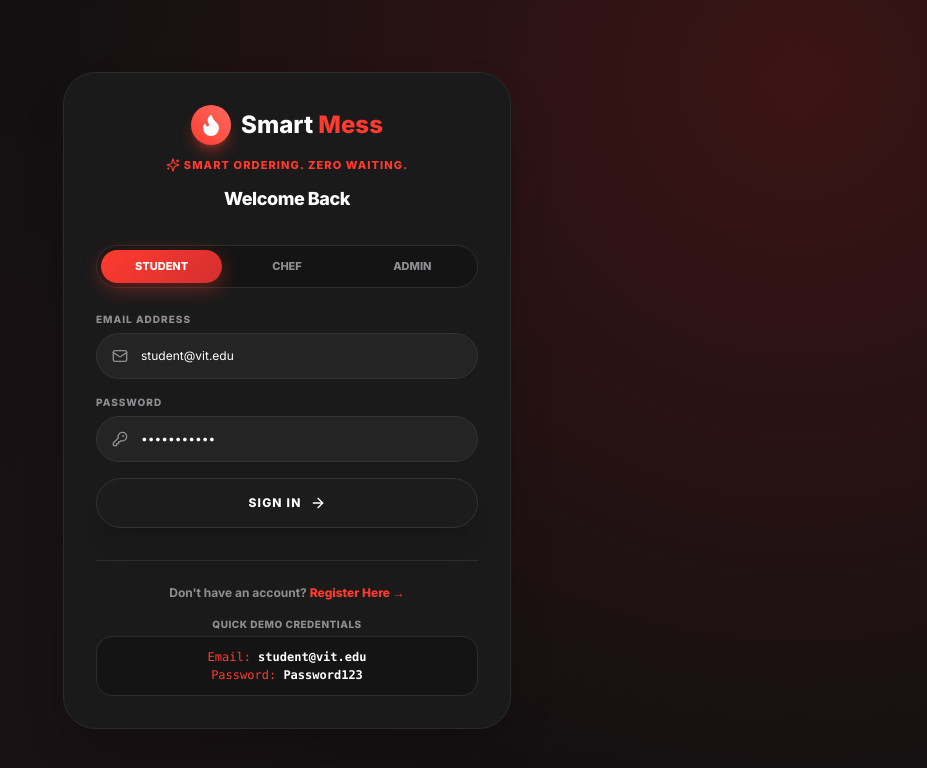
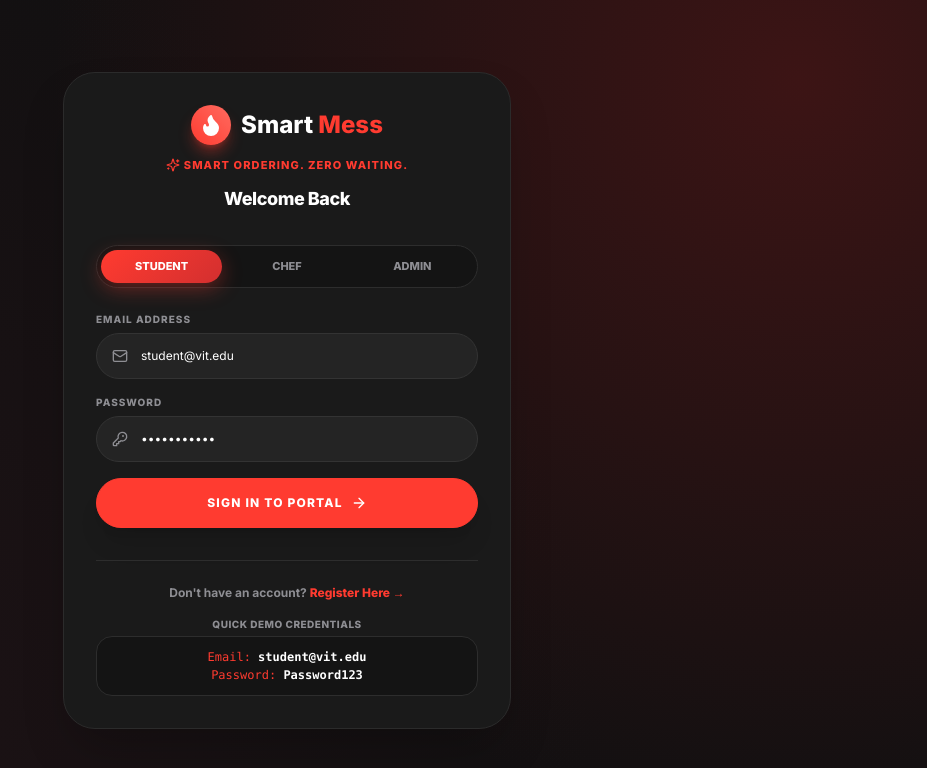
Before and after one commit to yashbawane24/Smart-Ordering-System, a React (Vite) app in the folder frontend/: page /login in a window 1280 px wide. Shown: the top 768 px of the page, without its empty margins (353-1280 px from the left). Built offline with nearby package versions, Linux system fonts and the light colour scheme; no server answers.

Commit message:
add connecting feedback to sign in button

```diff
--- a/frontend/src/pages/LoginPage.jsx
+++ b/frontend/src/pages/LoginPage.jsx
@@ -132,17 +132,21 @@ export const LoginPage = () => {
           <button
             type="submit"
             disabled={loading}
-            className="w-full py-4 px-4 bg-[#1C1C1C] hover:bg-[#FF3B30] disabled:opacity-50 text-white font-black text-xs uppercase tracking-widest rounded-full transition-all duration-300 shadow-xl border border-[#333333] hover:border-[#FF3B30] flex items-center justify-center gap-2 mt-6"
+            className="w-full py-4 px-4 bg-[#FF3B30] hover:brightness-110 disabled:opacity-50 text-white font-black text-xs uppercase tracking-widest rounded-full transition-all duration-300 shadow-xl border border-[#FF3B30] flex items-center justify-center gap-2 mt-6"
           >
             {loading ? (
-              <LoadingSpinner size="sm" className="border-white border-t-transparent" />
+              <div className="flex items-center gap-2">
+                <LoadingSpinner size="sm" className="border-white border-t-transparent" />
+                <span>SIGNING IN (CONNECTING...)</span>
+              </div>
             ) : (
               <>
-                <span>SIGN IN</span>
+                <span>SIGN IN TO PORTAL</span>
                 <ArrowRight className="w-4 h-4" />
               </>
             )}
           </button>
+
         </form>
 
         {/* Demo Credentials & Registration Link */}
```
